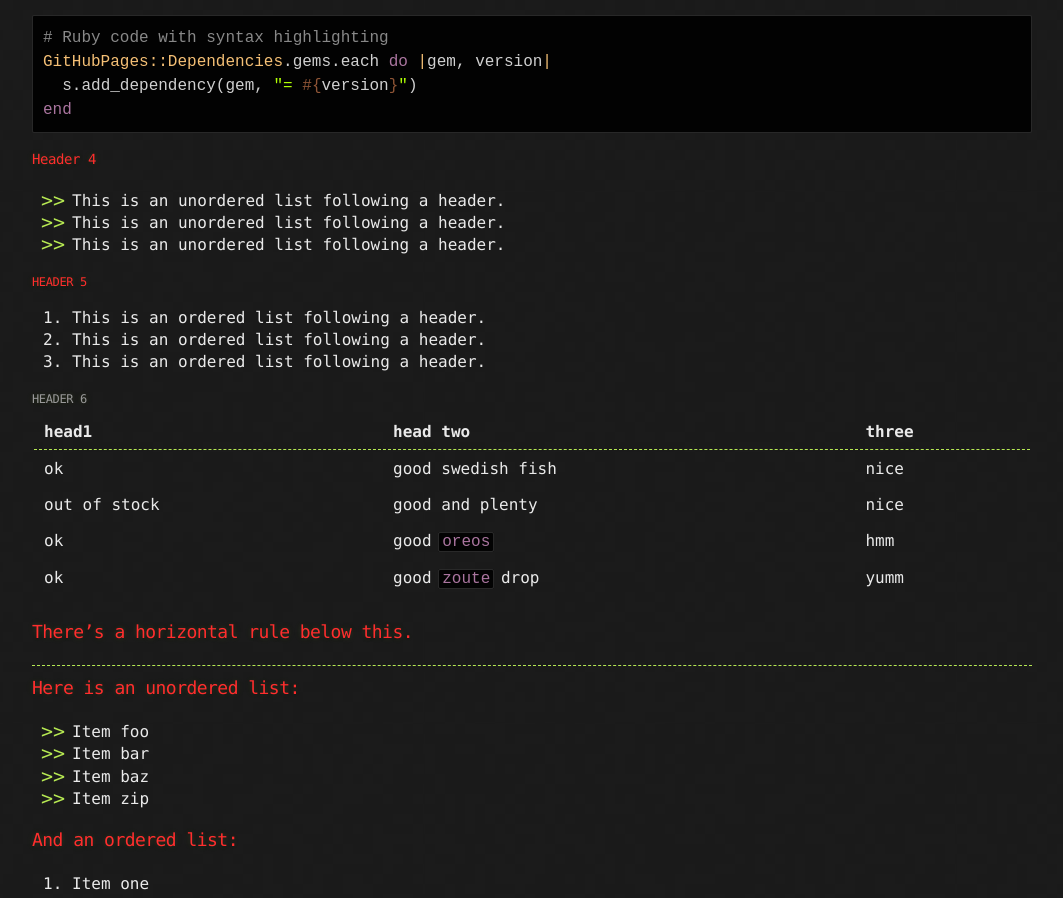
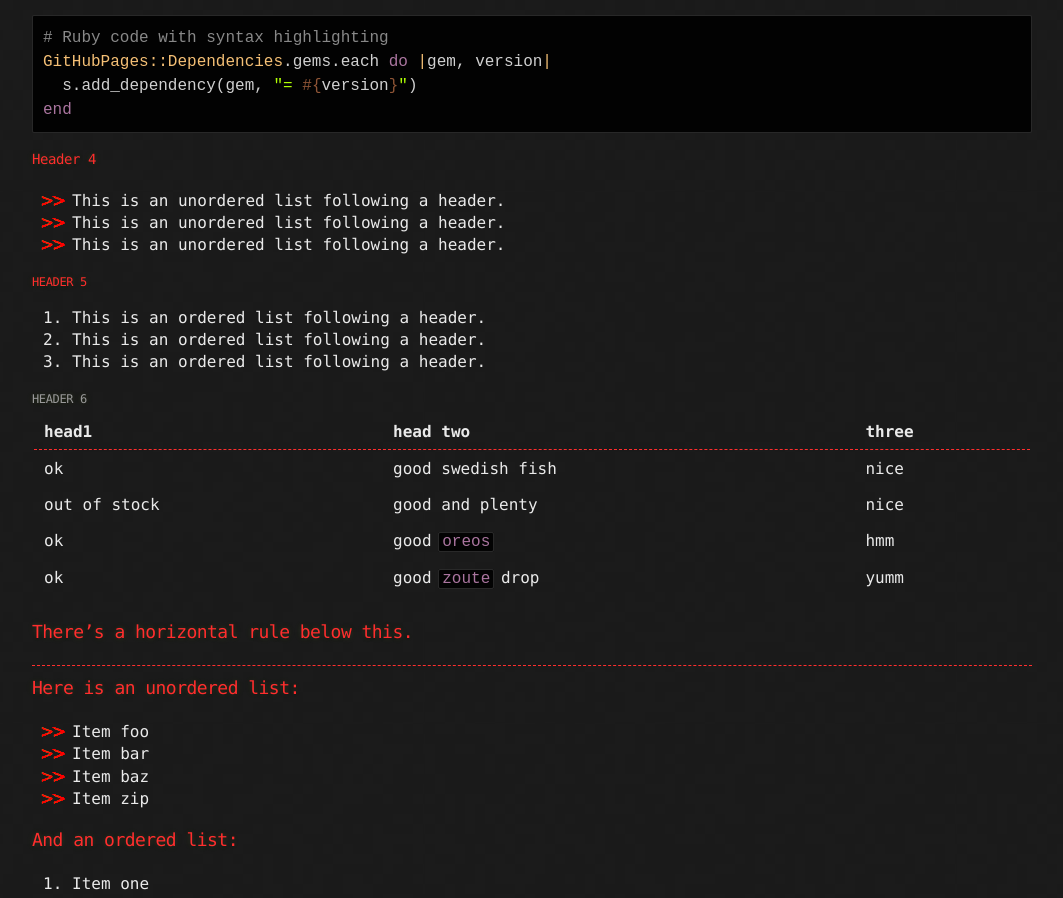
Before and after one commit to laughtersec/laughtersec.github.io, a Jekyll site: the page built from index.md, in a window 1280 px wide. Shown: the part 873-1771 px from the top of the page, without its empty margins (108-1171 px from the left). Built offline with Jekyll 4.4.1, drawn with Linux system fonts in a browser that asks for light colours.

Commit message:
Laughtersec site hacker theme (#4)
* Update _default_colors.scss

* Update _default_colors.scss

* Update _default_colors.scss

* Delete assets/images/bullet.png

* Add files via upload

* Delete assets/images/bullet.png

* Added red li

* Update jekyll-theme-hacker.scss

updated hr color to $conifer

* Update jekyll-theme-hacker.scss

border-bottom: 1px dashed $conifer

* Update jekyll-theme-hacker.scss

th is now RED

```diff
--- a/_sass/jekyll-theme-hacker.scss
+++ b/_sass/jekyll-theme-hacker.scss
@@ -187,7 +187,7 @@ table {
 
 th {
   text-align: left;
-  border-bottom: 1px dashed #b5e853;
+  border-bottom: 1px dashed $conifer;
   padding: 5px 10px;
 }
 
@@ -198,8 +198,8 @@ td {
 hr {
   height: 0;
   border: 0;
-  border-bottom: 1px dashed #b5e853;
-  color: #b5e853;
+  border-bottom: 1px dashed $conifer;
+  color: $conifer;
 }
 
 /* Buttons
```
Also changed, not shown: assets/images/bullet.png.
